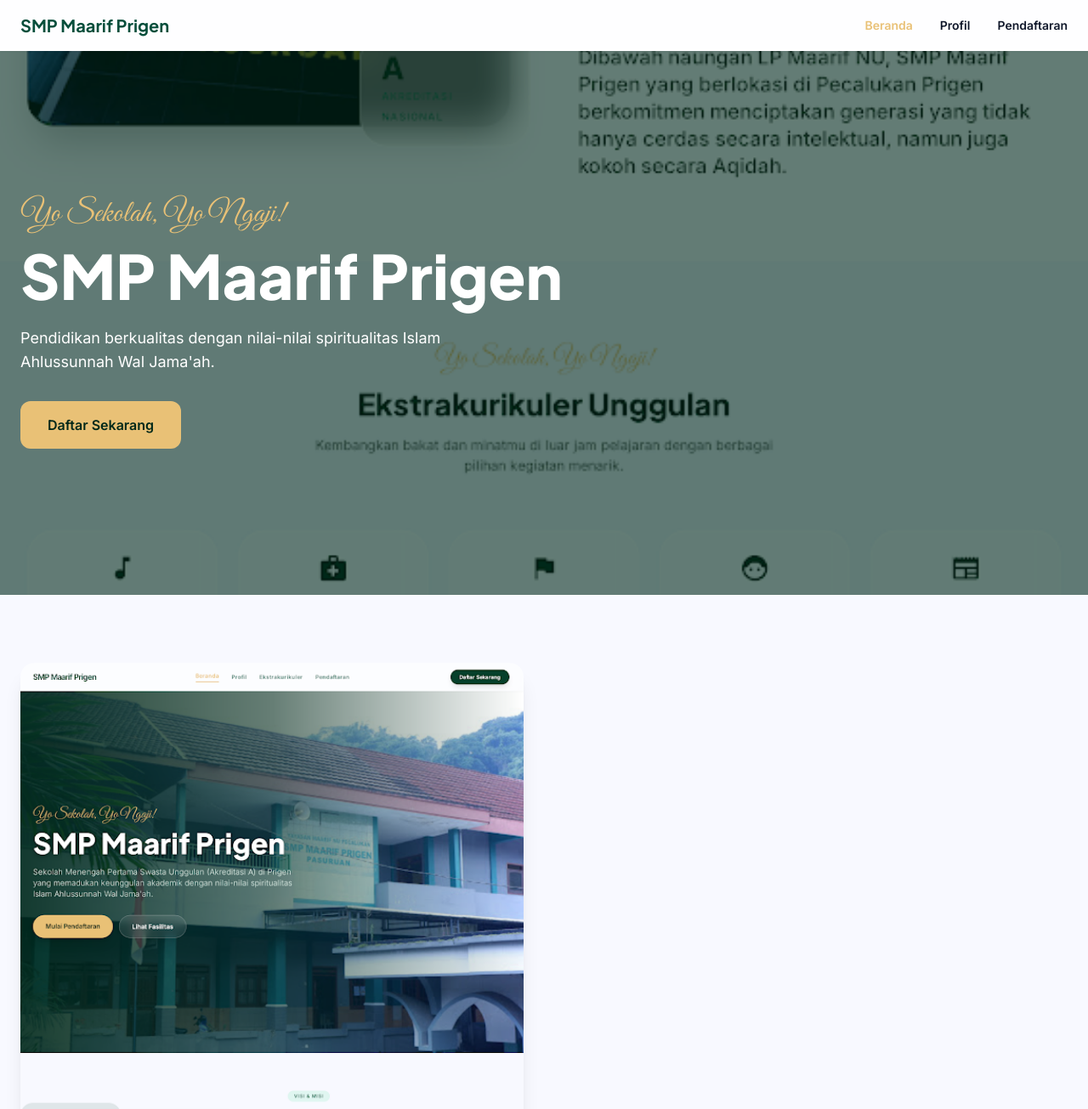
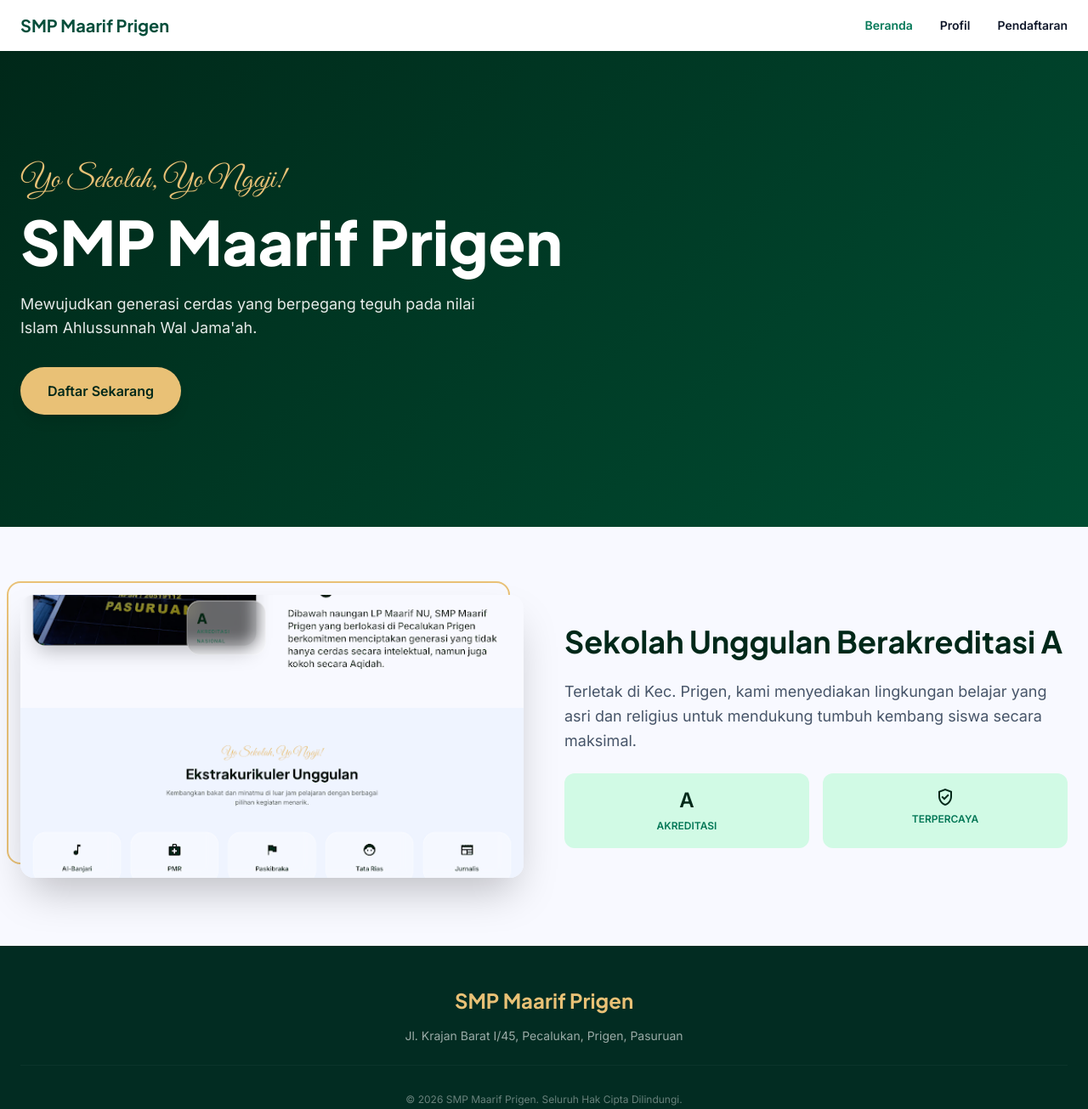
Before and after one commit to zerefdragnell012-eng/smp-maarif-prigen-information-new, a plain HTML site: page index.html in a window 1280 px wide. Shown: the top 1305 px of the page at 85% size. Drawn offline with nearby package versions, Linux system fonts and the light colour scheme.

Commit message:
Update index.html

```diff
--- a/index.html
+++ b/index.html
@@ -8,8 +8,6 @@
     <link href="https://fonts.googleapis.com/css2?family=Plus+Jakarta+Sans:wght@400;500;600;700;800&family=Inter:wght@300;400;500;600&family=Great+Vibes&display=swap" rel="stylesheet"/>
     <link href="https://fonts.googleapis.com/css2?family=Material+Symbols+Outlined:wght,FILL@100..700,0..1&display=swap" rel="stylesheet"/>
 
-    <link rel="icon" href="screen.png" type="image/png"/>
-
     <script id="tailwind-config">
           tailwind.config = {
             theme: {
@@ -17,7 +15,7 @@
                 colors: {
                   "primary": "#002819",
                   "secondary": "#236a53",
-                  "tertiary-fixed-dim": "#e9c176",
+                  "tertiary": "#e9c176",
                   "surface": "#f8f9ff",
                 },
                 fontFamily: {
@@ -31,56 +29,63 @@
     </script>
     <style>
         .material-symbols-outlined { font-variation-settings: 'FILL' 0, 'wght' 400, 'GRAD' 0, 'opsz' 24; }
-        .mobile-menu { max-height: 0; overflow: hidden; transition: max-height 0.3s ease-out; }
-        .mobile-menu.open { max-height: 400px; }
+        .hero-gradient { background: linear-gradient(135deg, #002819 0%, #004d32 100%); }
     </style>
 </head>
 <body class="bg-surface font-body text-slate-900">
 
-<nav class="bg-white/80 backdrop-blur-xl sticky top-0 z-50 shadow-sm w-full">
+<nav class="bg-white/90 backdrop-blur-md sticky top-0 z-50 shadow-sm w-full">
     <div class="flex justify-between items-center px-6 py-4 max-w-7xl mx-auto">
         <div class="text-xl font-bold text-emerald-900 font-headline">SMP Maarif Prigen</div>
         <div class="hidden md:flex gap-8 font-semibold text-sm">
-            <a href="#beranda" class="text-[#E9C176]">Beranda</a>
-            <a href="#profil">Profil</a>
-            <a href="#pendaftaran">Pendaftaran</a>
+            <a href="#beranda" class="text-emerald-700">Beranda</a>
+            <a href="#profil" class="hover:text-emerald-600">Profil</a>
+            <a href="#pendaftaran" class="hover:text-emerald-600">Pendaftaran</a>
         </div>
-        <button id="hamburger-btn" class="md:hidden"><span class="material-symbols-outlined">menu</span></button>
     </div>
 </nav>
 
-<section id="beranda" class="relative h-[80vh] flex items-center overflow-hidden bg-primary">
-    <div class="absolute inset-0">
-        <img alt="Gedung Sekolah" class="w-full h-full object-cover opacity-40" src="screen.png"/>
-    </div>
-    <div class="relative z-10 max-w-7xl mx-auto px-6 w-full text-white">
-        <span class="font-script text-tertiary-fixed-dim text-4xl mb-4 block">Yo Sekolah, Yo Ngaji!</span>
+<section id="beranda" class="hero-gradient relative h-[70vh] flex items-center overflow-hidden">
+    <div class="relative z-10 max-w-7xl mx-auto px-6 w-full text-white text-center md:text-left">
+        <span class="font-script text-tertiary text-4xl mb-4 block">Yo Sekolah, Yo Ngaji!</span>
         <h1 class="font-headline font-extrabold text-5xl md:text-7xl mb-6">SMP Maarif Prigen</h1>
-        <p class="max-w-xl text-lg mb-8">Pendidikan berkualitas dengan nilai-nilai spiritualitas Islam Ahlussunnah Wal Jama'ah.</p>
-        <a class="bg-tertiary-fixed-dim text-primary font-bold px-8 py-4 rounded-xl inline-block" href="https://s.id/SPMBARMAPRI2026-2027">Daftar Sekarang</a>
+        <p class="max-w-xl text-lg mb-8 opacity-90 mx-auto md:mx-0">Mewujudkan generasi cerdas yang berpegang teguh pada nilai Islam Ahlussunnah Wal Jama'ah.</p>
+        <a class="bg-tertiary text-primary font-bold px-8 py-4 rounded-full inline-block shadow-lg hover:bg-yellow-500 transition-all" href="https://s.id/SPMBARMAPRI2026-2027">Daftar Sekarang</a>
     </div>
 </section>
 
 <section id="profil" class="py-20 px-6 max-w-7xl mx-auto">
     <div class="grid md:grid-cols-2 gap-12 items-center">
-        <div>
-            <img alt="Profil Sekolah" class="rounded-2xl shadow-xl w-full" src="screen.png"/>
+        <div class="relative">
+            <div class="absolute -top-4 -left-4 w-full h-full border-2 border-tertiary rounded-2xl"></div>
+            <img alt="Kegiatan Sekolah" class="relative z-10 rounded-2xl shadow-2xl w-full object-cover aspect-video" src="screen.png"/>
         </div>
-        <div>
-            <h2 class="font-headline text-4xl font-bold text-primary mb-6">Akreditasi A</h2>
-            <p class="text-lg text-slate-600">Berlokasi di Pecalukan Prigen, kami berkomitmen mencetak generasi yang cerdas dan berakhlakul karimah.</p>
+        <div class="space-y-6">
+            <h2 class="font-headline text-4xl font-bold text-primary">Sekolah Unggulan Berakreditasi A</h2>
+            <p class="text-lg text-slate-600 leading-relaxed">Terletak di Kec. Prigen, kami menyediakan lingkungan belajar yang asri dan religius untuk mendukung tumbuh kembang siswa secara maksimal.</p>
+            <div class="flex gap-4">
+                <div class="bg-emerald-100 p-4 rounded-xl text-center flex-1">
+                    <span class="block font-bold text-2xl text-primary">A</span>
+                    <span class="text-xs uppercase font-bold text-emerald-700">Akreditasi</span>
+                </div>
+                <div class="bg-emerald-100 p-4 rounded-xl text-center flex-1">
+                    <span class="material-symbols-outlined text-primary">verified_user</span>
+                    <span class="block text-xs uppercase font-bold text-emerald-700">Terpercaya</span>
+                </div>
+            </div>
         </div>
     </div>
 </section>
 
 <footer class="bg-emerald-950 text-white py-12 text-center">
-    <p>© 2026 SMP Maarif Prigen. Seluruh Hak Cipta Dilindungi.</p>
+    <div class="max-w-7xl mx-auto px-6">
+        <div class="font-headline font-bold text-2xl mb-4 text-tertiary">SMP Maarif Prigen</div>
+        <p class="opacity-60 text-sm mb-6">Jl. Krajan Barat I/45, Pecalukan, Prigen, Pasuruan</p>
+        <div class="border-t border-white/10 pt-8 text-xs opacity-40">
+            © 2026 SMP Maarif Prigen. Seluruh Hak Cipta Dilindungi.
+        </div>
+    </div>
 </footer>
 
-<script>
-    const btn = document.getElementById('hamburger-btn');
-    const menu = document.getElementById('mobile-menu');
-    btn.onclick = () => menu.classList.toggle('open');
-</script>
 </body>
 </html>
```
